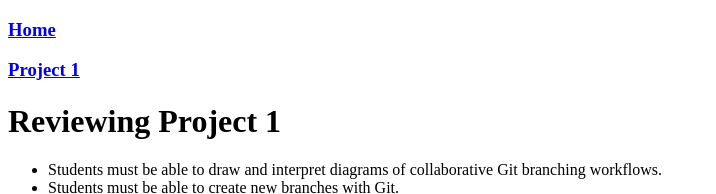
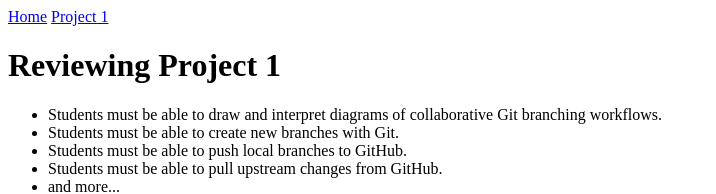
Before and after one commit to arosner92/activity3, a plain HTML site: page index.html in a window 1280 px wide. Shown: the top 194 px of the page, without its empty margins (0-716 px from the left). Drawn offline with Linux system fonts and the light colour scheme.

Commit message:
Link update

```diff
--- a/index.html
+++ b/index.html
@@ -6,9 +6,8 @@
     </head>
 
     <body>
-        <a href='http://arosner92.github.io' alt='Home'><h3>Home</h3></a>
-        <a href='http://arosner92.github.io/activity3' alt='Project 1'><h3>Project 1</h3></a>
-
+        <a href='http://arosner92.github.io' alt='Home'>Home</a>
+        <a href='http://arosner92.github.io/activity3' alt='Project 1'>Project 1</a>
         <h1>Reviewing Project 1</h1>
         <ul>
             <li>Students must be able to draw and interpret diagrams of collaborative Git branching workflows.</li>
```
